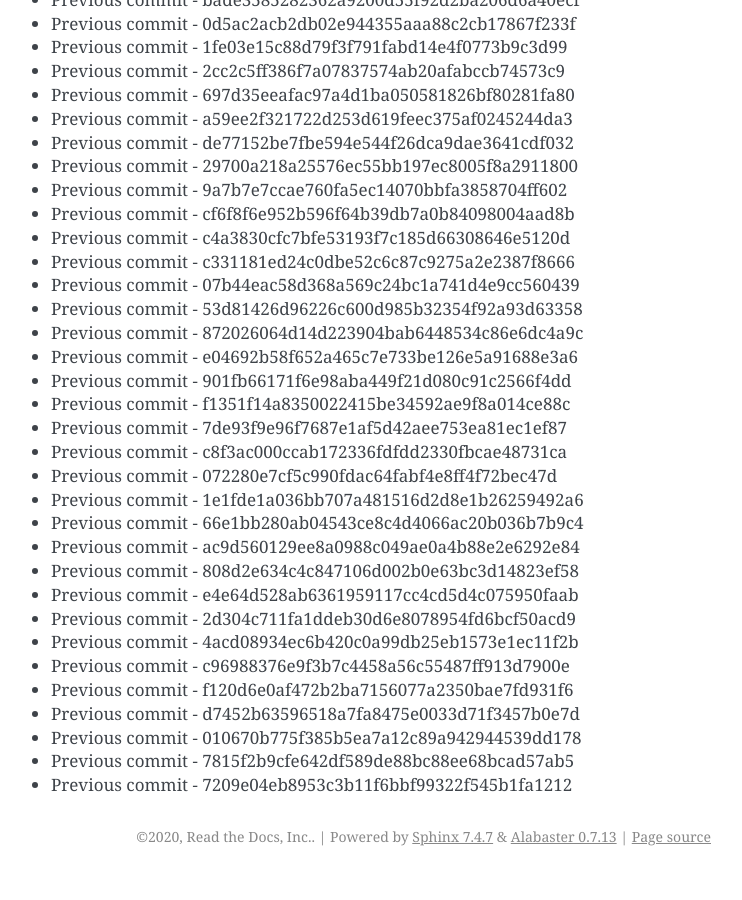
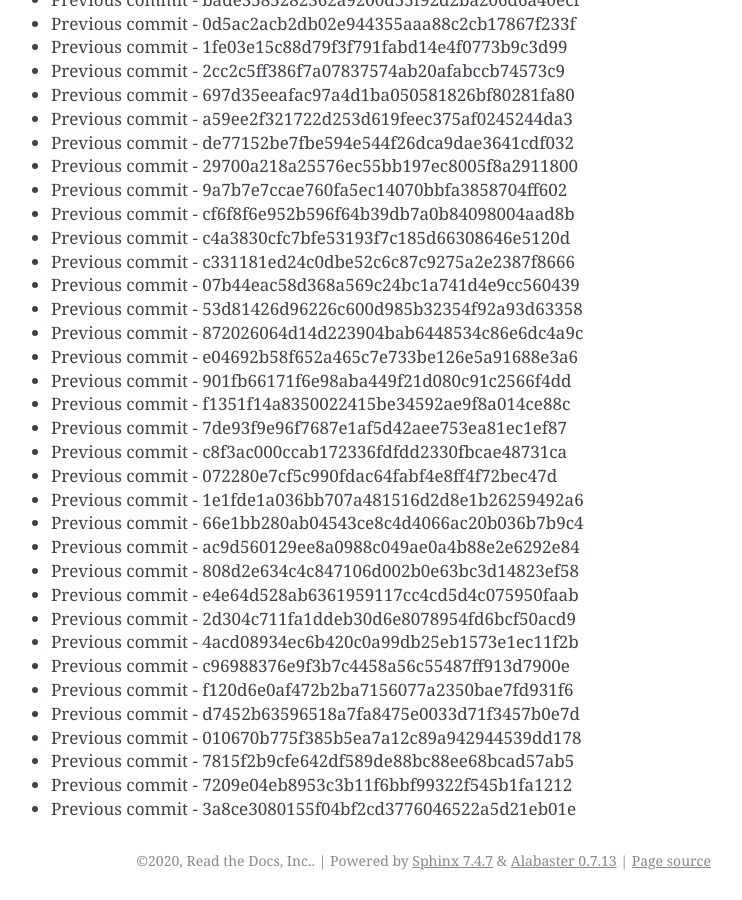
Before and after one commit to readthedocs/rtd-git-stresstest, a Sphinx documentation site: the page built from docs/updates.rst, in a window 1280 px wide and 900 px high, scrolled down 38231 px. Shown: the whole window, without its empty margins (399-1141 px from the left). Built offline with Sphinx 7.4.7, drawn with Linux system fonts in a browser that asks for light colours; before the commit the page ends 39107 px from its top, so only the background shows below that.

Commit message:
Generating commit from previous: 3a8ce3080155f04bf2cd3776046522a5d21eb01e

```diff
--- a/docs/updates.rst
+++ b/docs/updates.rst
@@ -1638,3 +1638,4 @@ It can be tested for any performance characteristics.
 * Previous commit - 010670b775f385b5ea7a12c89a942944539dd178
 * Previous commit - 7815f2b9cfe642df589de88bc88ee68bcad57ab5
 * Previous commit - 7209e04eb8953c3b11f6bbf99322f545b1fa1212
+* Previous commit - 3a8ce3080155f04bf2cd3776046522a5d21eb01e
```
